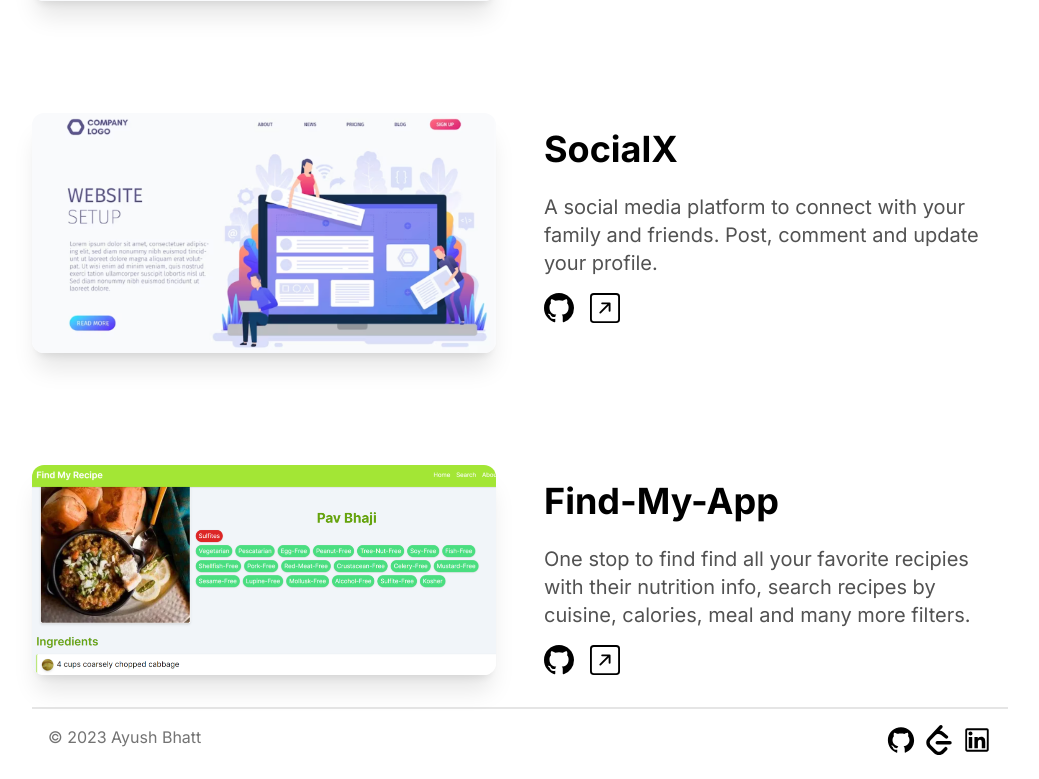
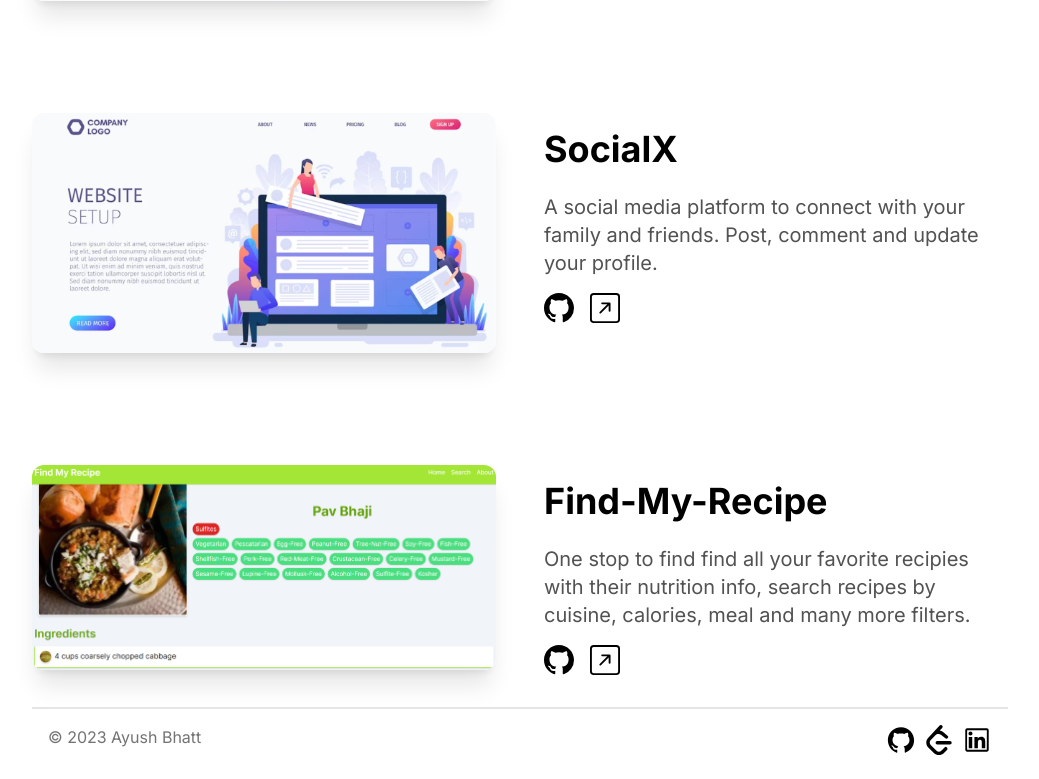
Before and after one commit to alternateAyush/ayush-bhatt-portfolio, a Next.js app: page / in a window 1280 px wide. Shown: the part 2387-3166 px from the top of the page, without its empty margins (120-1159 px from the left). Built offline with nearby package versions, Linux system fonts and the light colour scheme.

Commit message:
project-title-update

```diff
--- a/src/components/ProjectsSection.tsx
+++ b/src/components/ProjectsSection.tsx
@@ -20,9 +20,9 @@ const projects = [
         link:"https://my-algo-visualizer.vercel.app/",
     },
     {
-        title:"Find-My-App",
+        title:"Find-My-Recipe",
         description:"One stop to find find all your favorite recipies with their nutrition info, search recipes by cuisine, calories, meal and many more filters.",
-        image:"/find-my-recipe-img.png",
+        image:"/find-my-recipe.png",
         github:"https://github.com/alternateAyush/find-my-recipe.git",
         link:"https://find-my-recipe-oxj9.vercel.app/",
     },
```
Also changed, not shown: public/find-my-recipe-img.png (deleted), public/find-my-recipe.png (added).
